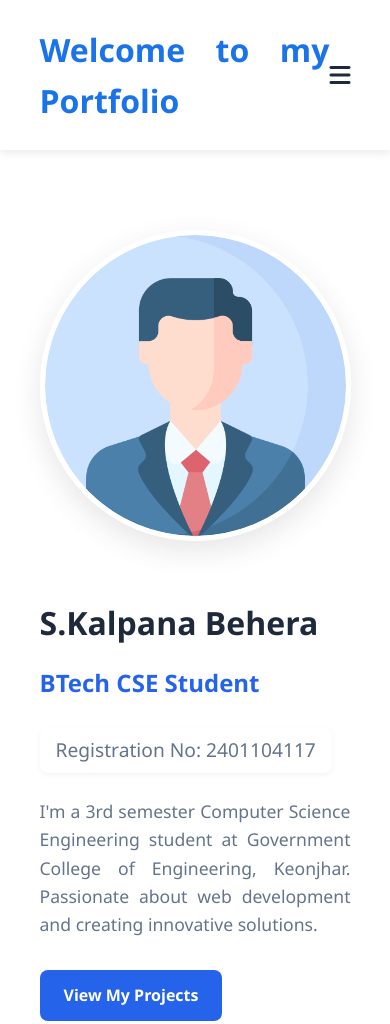
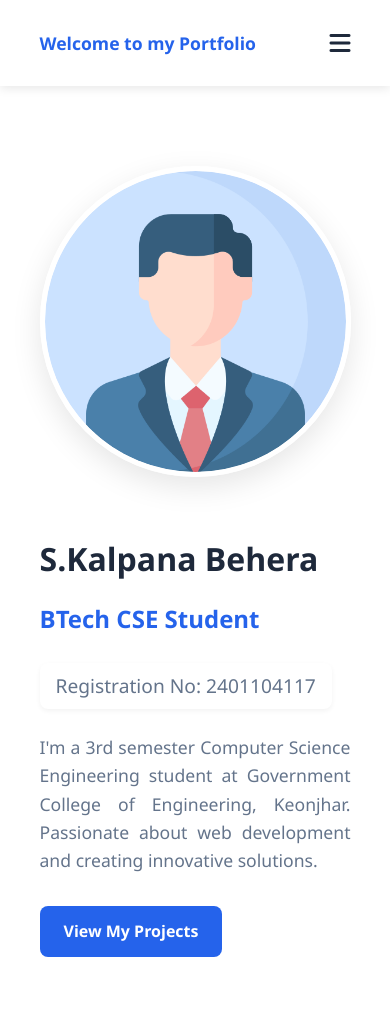
Before and after one commit to kalpana17behera/portfolio458, a plain HTML site: page index.html in a window 390 px wide. Shown: the top 1024 px of the page. Drawn offline with Linux system fonts and the light colour scheme.

Commit message:
Update index.css

```diff
--- a/index.css
+++ b/index.css
@@ -45,10 +45,9 @@
         }
 
         .logo {
-            font-size: 2rem;
+            font-size: 1.5rem;
             font-weight: 700;
-            color: #1a73e8;
-                margin:0;
+            color: var(--primary);
 
         }
 
@@ -418,3 +417,11 @@
                 font-size: 2rem;
             }
         }
+        .logo{
+                white-space: nowrap;
+        }
+        @media(max-width: 400px){
+                .logo{
+                        font-size: 1.1rem;
+                }
+        }
```
